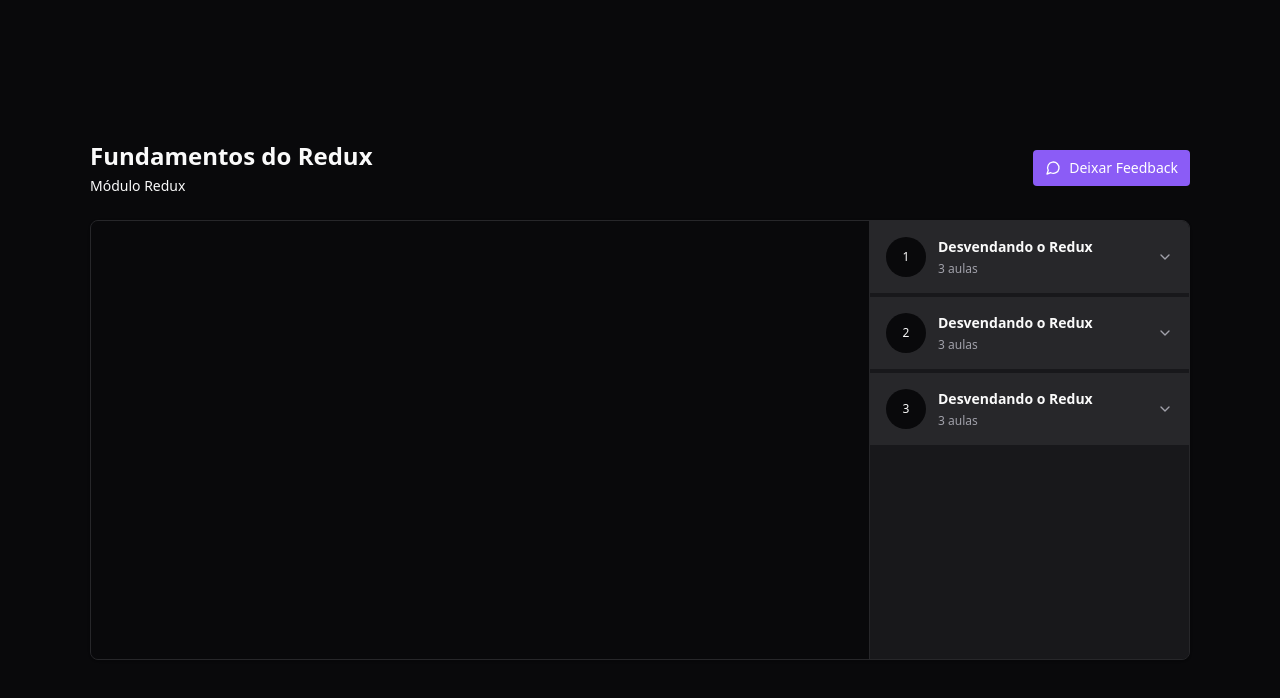
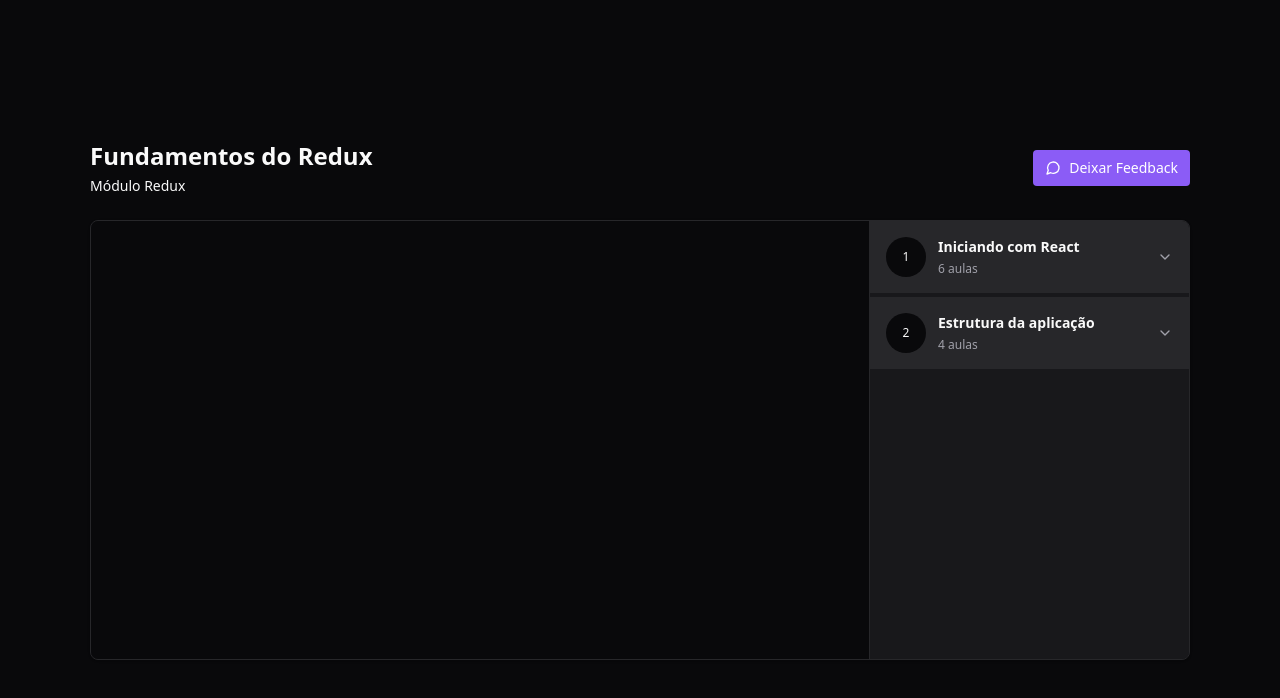
Before and after one commit to vitorsemidio-dev/react-redux-zustand, a React (Vite) app: page / in a window 1280 px wide. Shown: the top 698 px of the page. Built offline with nearby package versions, Linux system fonts and the light colour scheme.

Commit message:
feat: create player slice reducer

```diff
--- a/src/components/Module.tsx
+++ b/src/components/Module.tsx
@@ -1,6 +1,7 @@
 import * as Collapsible from "@radix-ui/react-collapsible";
 import { ChevronDown } from "lucide-react";
 
+import { useAppSelector } from "../store";
 import { Lesson } from "./Lesson";
 
 interface ModuleProps {
@@ -10,6 +11,8 @@ interface ModuleProps {
 }
 
 export function Module({ amountOfLessons, moduleIndex, title }: ModuleProps) {
+  const lessons = useAppSelector(state => state.player.course.modules[moduleIndex].lessons)
+
   return (
     <Collapsible.Root className="group">
       <Collapsible.Trigger className="flex w-full items-center gap-3 bg-zinc-800 p-4">
@@ -25,9 +28,9 @@ export function Module({ amountOfLessons, moduleIndex, title }: ModuleProps) {
 
       <Collapsible.Content>
         <nav className="relative flex flex-col gap-4 p-6">
-          <Lesson title="Fundamentos do Redux" duration="5:06" />
-          <Lesson title="Fundamentos do Redux" duration="5:06" />
-          <Lesson title="Fundamentos do Redux" duration="5:06" />
+          {lessons.map((lesson) => (
+            <Lesson key={lesson.id} title={lesson.title} duration={lesson.duration} />
+          ))}
         </nav>
       </Collapsible.Content>
     </Collapsible.Root>
--- a/src/pages/Player.tsx
+++ b/src/pages/Player.tsx
@@ -3,9 +3,10 @@ import { MessageCircle } from "lucide-react";
 import { Header } from "../components/Header";
 import { Module } from "../components/Module";
 import { Video } from "../components/Video";
+import { useAppSelector } from "../store";
 
 export function Player() {
-  const modules = [1, 2, 3];
+  const modules = useAppSelector(state => state.player.course.modules)
 
   return (
     <div className="flex h-screen items-center justify-center bg-zinc-950 text-zinc-50">
@@ -24,12 +25,12 @@ export function Player() {
             <Video />
           </div>
           <aside className="absolute top-0 right-0 bottom-0 w-80 border-l border-zinc-800 bg-zinc-900 divide-y-4 divide-zinc-900 overflow-y-scroll scrollbar-thin scrollbar-track-zinc-950 scrollbar-thumb-zinc-800">
-            {modules.map((section, index) => (
+            {modules.map((module, index) => (
               <Module
-                key={section}
-                amountOfLessons={3}
+                key={module.id}
+                amountOfLessons={module.lessons.length}
                 moduleIndex={index}
-                title="Desvendando o Redux"
+                title={module.title}
               />
             ))}
           </aside>
--- a/src/store/index.ts
+++ b/src/store/index.ts
@@ -1,10 +1,14 @@
 import { configureStore } from '@reduxjs/toolkit';
 import { TypedUseSelectorHook, useSelector } from 'react-redux';
 
+import { player } from './slices/player';
+
 export const store = configureStore({
-  reducer: {},
+  reducer: {
+    player,
+  },
 });
 
 type RootState = ReturnType<typeof store.getState>;
 
-export const useSelectorApp: TypedUseSelectorHook<RootState> = useSelector;
+export const useAppSelector: TypedUseSelectorHook<RootState> = useSelector;
--- /dev/null
+++ b/src/store/slices/player.ts
@@ -0,0 +1,36 @@
+import { createSlice } from '@reduxjs/toolkit';
+
+export const playerSlice = createSlice({
+  name: 'player',
+  initialState: {
+    course: {
+      modules: [
+        {
+          id: '1',
+          title: 'Iniciando com React',
+          lessons: [
+            { id: 'Jai8w6K_GnY', title: 'CSS Modules', duration: '13:45' },
+            { id: 'w-DW4DhDfcw', title: 'Estilização do Post', duration: '10:05' },
+            { id: 'D83-55LUdKE', title: 'Componente: Header', duration: '06:33' },
+            { id: 'W_ATsETujaY', title: 'Componente: Sidebar', duration: '09:12' },
+            { id: 'Pj8dPeameYo', title: 'CSS Global', duration: '03:23' },
+            { id: '8KBq2vhwbac', title: 'Form de comentários', duration: '11:34' },
+          ],
+        },
+        {
+          id: '2',
+          title: 'Estrutura da aplicação',
+          lessons: [
+            { id: 'gE48FQXRZ_o', title: 'Componente: Comment', duration: '13:45' },
+            { id: 'Ng_Vk4tBl0g', title: 'Responsividade', duration: '10:05' },
+            { id: 'h5JA3wfuW1k', title: 'Interações no JSX', duration: '06:33' },
+            { id: '1G0vSTqWELg', title: 'Utilizando estado', duration: '09:12' },
+          ],
+        },
+      ],
+    }
+  },
+  reducers: {}
+});
+
+export const player = playerSlice.reducer;
```
